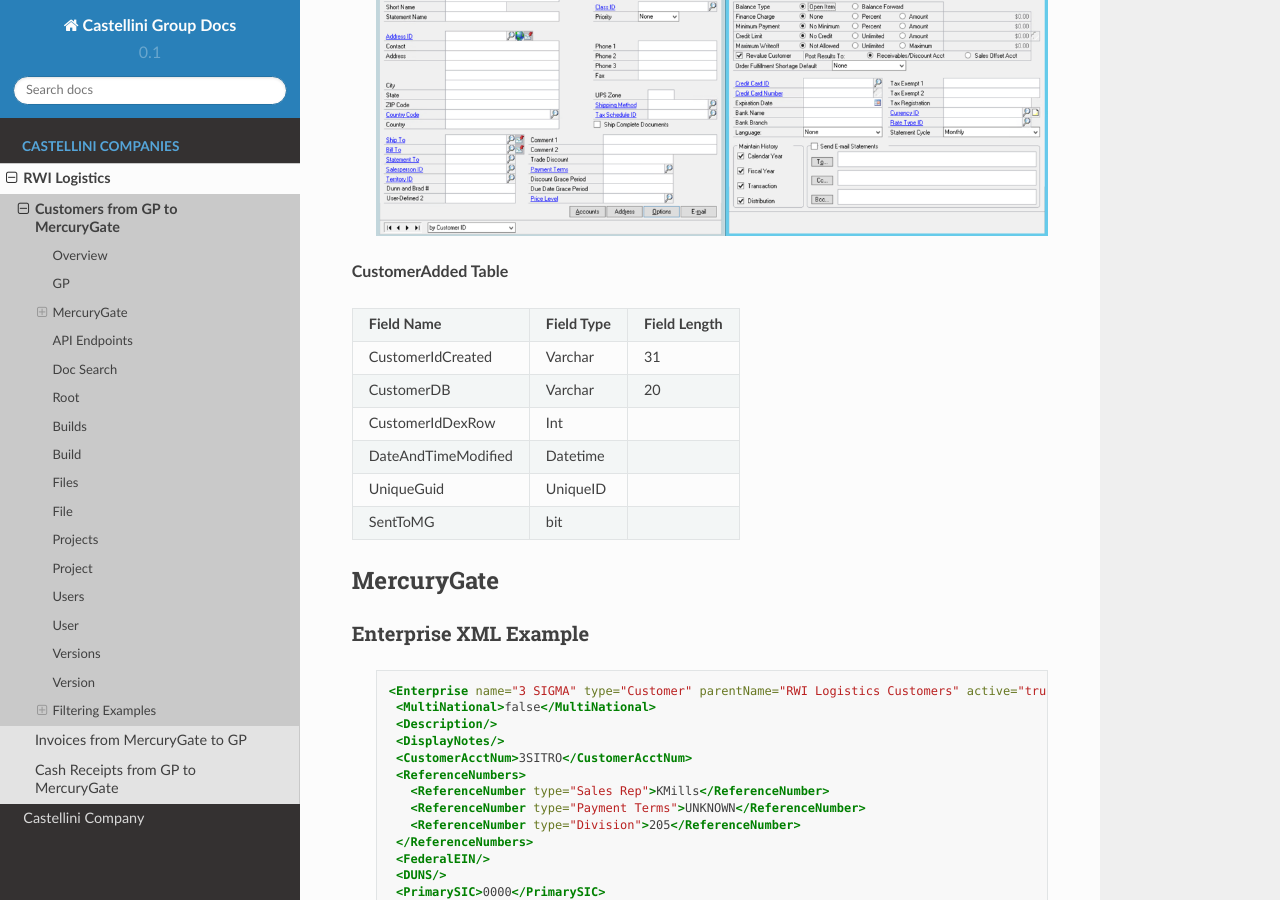
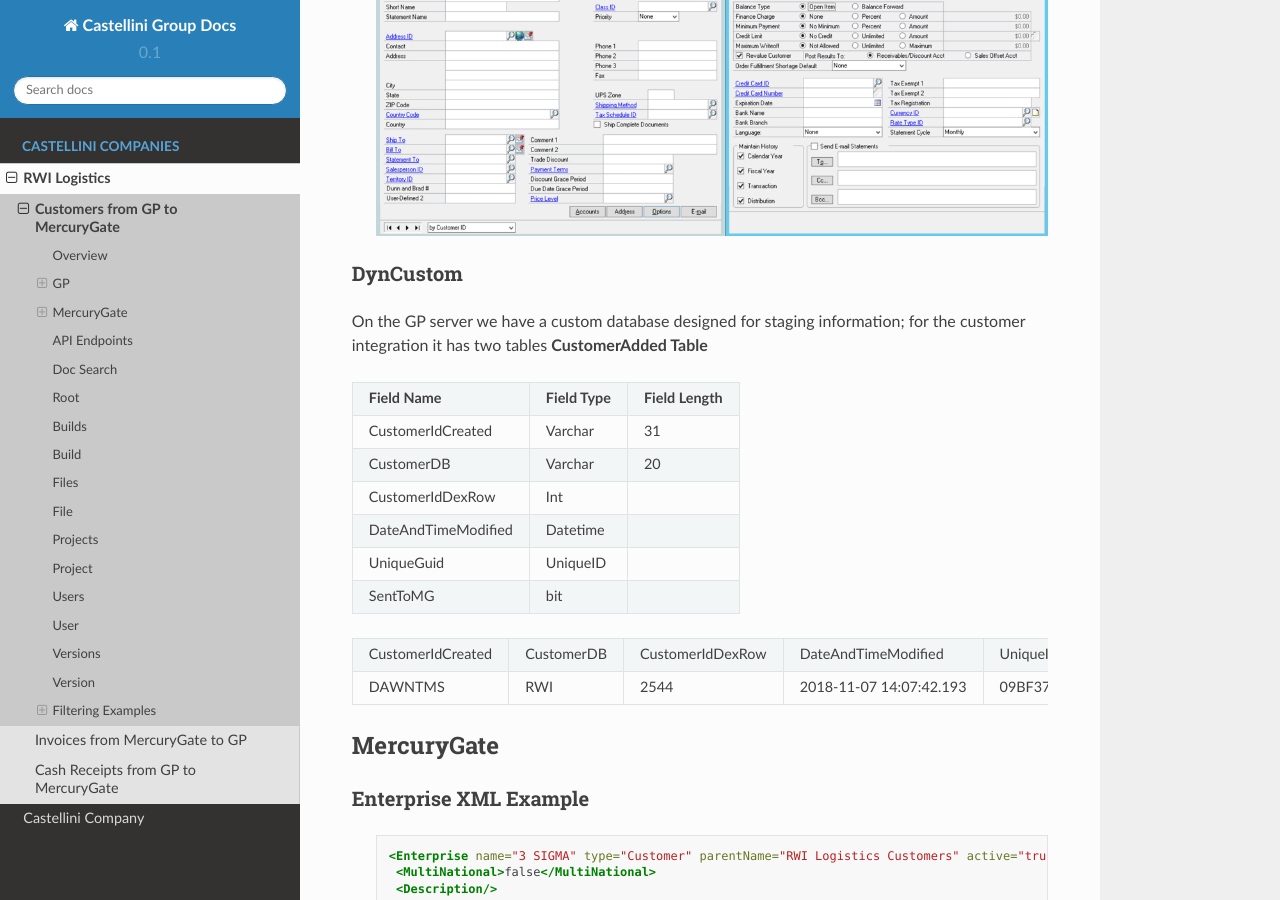
Before and after one commit to admartin66/Castellini-Group-Docs, a Sphinx documentation site: the page built from docs/source/rwilogistics/customers.rst, in a window 1280 px wide and 900 px high, scrolled down 1206 px. Built offline with Sphinx 7.4.7 and the Read the Docs theme 2.0.0, drawn with Linux system fonts in a browser that asks for light colours.

Commit message:
Update docs/source/rwilogistics/customers.rst

```diff
--- a/docs/source/rwilogistics/customers.rst
+++ b/docs/source/rwilogistics/customers.rst
@@ -26,7 +26,9 @@
   .. image:: images/CustomerMaintGP.png
 
 
-
+DynCustom
+~~~~~~~~~
+On the GP server we have a custom database designed for staging information; for the customer integration it has two tables
 **CustomerAdded Table**
 
 
@@ -45,6 +47,15 @@
 +--------------------+--------------+----------------+
 |SentToMG            |bit           |                |
 +--------------------+--------------+----------------+
+
+
++--------------------+--------------+----------------+-----------------------+------------------------------------+--------+
+|CustomerIdCreated   |CustomerDB    |CustomerIdDexRow|DateAndTimeModified    |UniqueID                            |SentToMG|
++--------------------+--------------+----------------+-----------------------+------------------------------------+--------+
+|DAWNTMS             |RWI           |2544            |2018-11-07 14:07:42.193|09BF37F1-CEE4-4142-818D-865BF1B3D643|1       |
++--------------------+--------------+----------------+-----------------------+------------------------------------+--------+
+
+
 
 MercuryGate
 -----------
```
